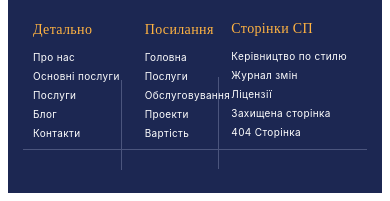
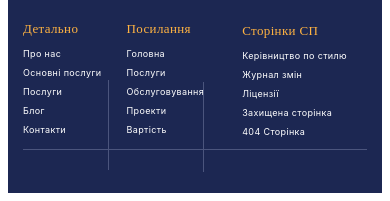
Before and after one commit to Karina2023h/BlueCollar, a plain HTML site: page index.html in a window 390 px wide. Shown: the part 4271-4472 px from the top of the page. Drawn offline with Linux system fonts and the light colour scheme.

Commit message:
меач

```diff
--- a/css/style.css
+++ b/css/style.css
@@ -3059,7 +3059,7 @@ li {
   .vertical-line {
     border-left: 1px solid#4b557d;
     height: 90px;
-    margin: 0 98px;
+    margin: 0 85px;
     margin-top: 75px;
     margin-bottom: -177px;
   }
@@ -3077,9 +3077,9 @@ li {
 @media only screen and (max-width: 481px) {
   .vertical-liner {
     border-left: 1px solid#4b557d;
-    height: 92px;
-    margin: 0 195px;
-    margin-top: -63px;
+    height: 90px;
+    margin: 0 180px;
+    margin-top: -55px;
 
   }
 }
@@ -3105,7 +3105,6 @@ li {
     display: flex;
     gap: 25px;
     margin-top: 15px;
-    margin-left: 10px;
   }
 }
 
@@ -3121,12 +3120,12 @@ li {
 
 .parg-foter {
   font-family: 'Mulish';
-  font-size: 14px;
+  font-size: 13px;
   font-weight: 400;
   letter-spacing: 0.36000001430511475px;
   text-align: left;
   color: #ffb342;
-  margin-bottom: 7px;
+  margin-bottom: 5px;
 }
 
 @media only screen and (min-width: 1100px) {
@@ -3144,7 +3143,7 @@ li {
 
 .footer-word {
   font-family: 'Inter';
-  font-size: 10px;
+  font-size: 9px;
   font-weight: 400;
   line-height: 14px;
   letter-spacing: 0.36000001430511475px;
```
